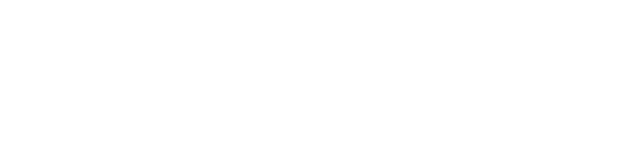
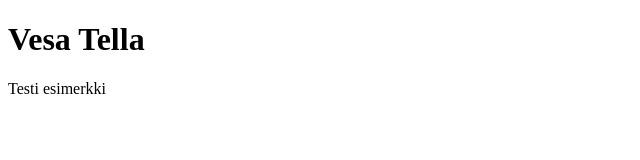
Before and after one commit to VesaTella/VesaTellaIndividualExercise, a plain HTML site: page exercise1.html in a window 1280 px wide. Shown: the whole page, without its empty margins (0-640 px from the left). Drawn offline with Linux system fonts and the light colour scheme.

Commit message:
Update exercise1.html

```diff
--- a/exercise1.html
+++ b/exercise1.html
@@ -7,6 +7,7 @@
     <title>Exercise 1</title>
 </head>
 <body>
-
+    <h1>Vesa Tella</h1>
+    <p>Testi esimerkki</p>
 </body>
 </html>
```
